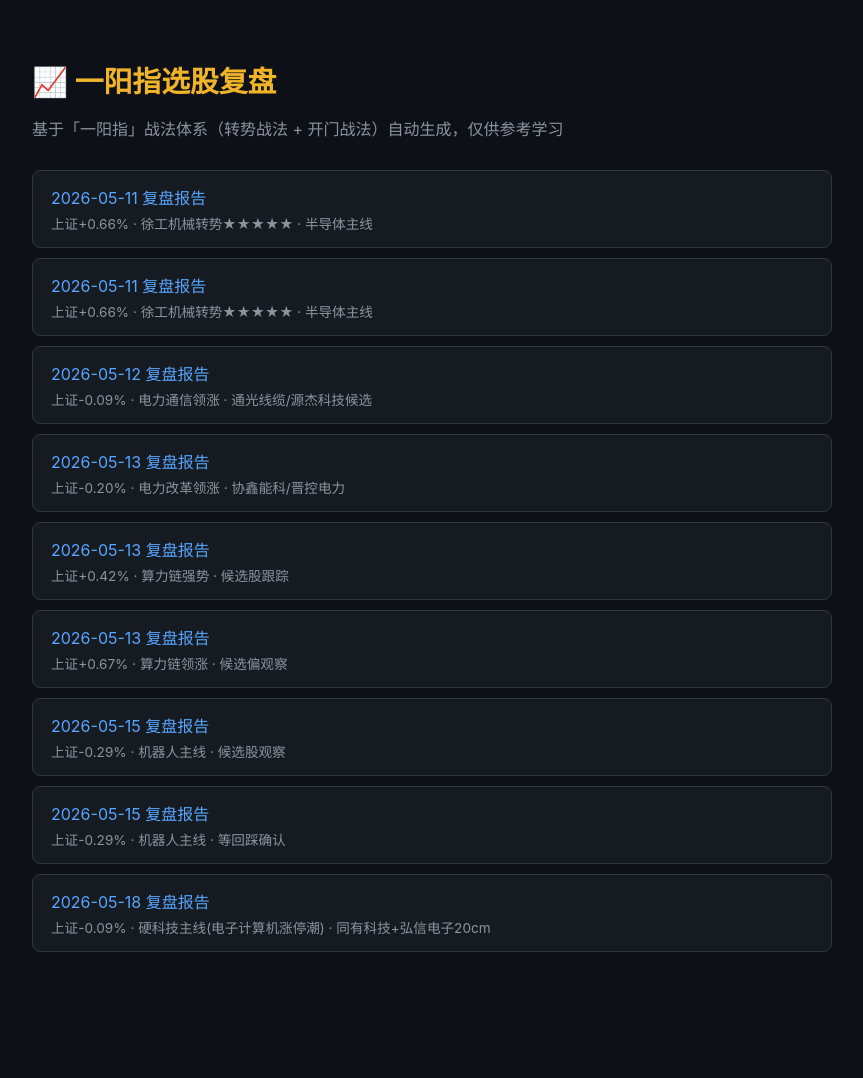
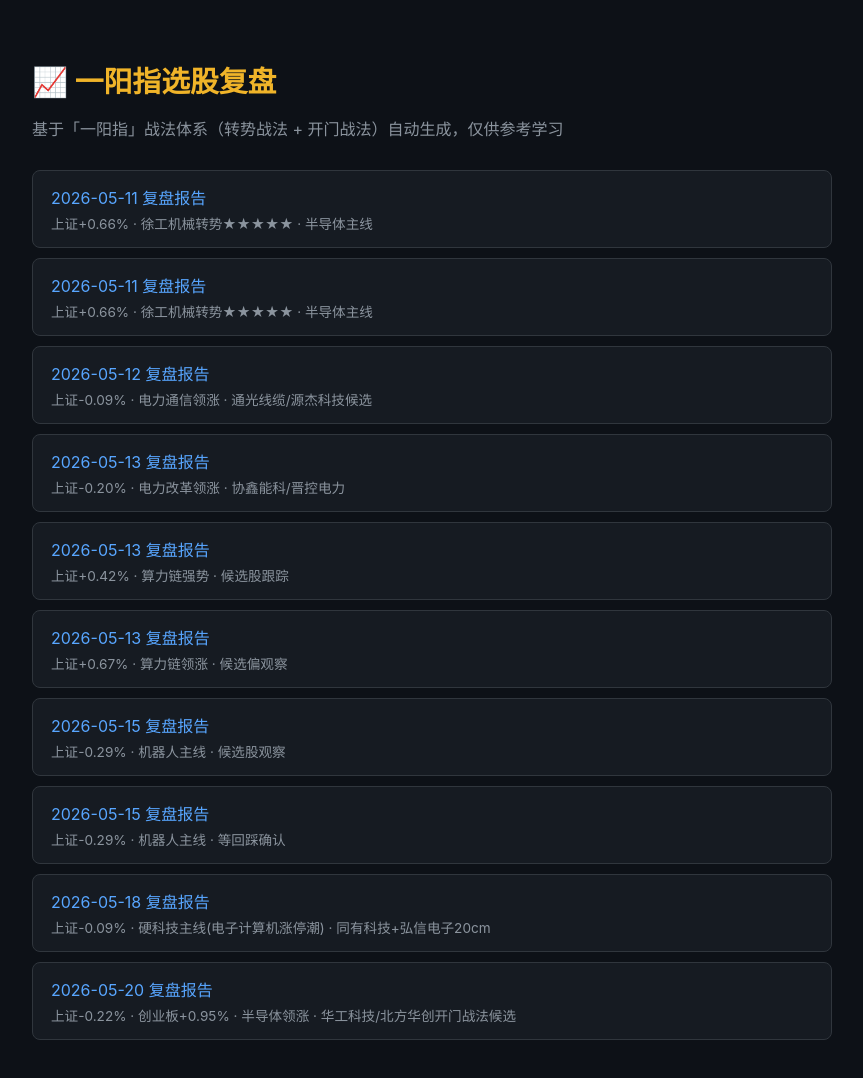
Before and after one commit to godgsvn/yyz-reports, a plain HTML site: page index.html in a window 1280 px wide. Shown: the whole page, without its empty margins (208-1071 px from the left). Before the commit the page ends 1008 px from the top, so only its background shows below. Drawn offline with Linux system fonts and the light colour scheme.

Commit message:
update index for 2026-05-20

```diff
--- a/index.html
+++ b/index.html
@@ -28,6 +28,7 @@ p{color:#8b949e;margin-bottom:30px;}
   <li><a href="reports/2026-05-15.html">2026-05-15 复盘报告<div class="date">上证-0.29% · 机器人主线 · 候选股观察</div></a></li>
   <li><a href="reports/2026-05-15.html">2026-05-15 复盘报告<div class="date">上证-0.29% · 机器人主线 · 等回踩确认</div></a></li>
   <li><a href="reports/2026-05-18.html">2026-05-18 复盘报告<div class="date">上证-0.09% · 硬科技主线(电子计算机涨停潮) · 同有科技+弘信电子20cm</div></a></li>
+  <li><a href="reports/2026-05-20.html">2026-05-20 复盘报告<div class="date">上证-0.22% · 创业板+0.95% · 半导体领涨 · 华工科技/北方华创开门战法候选</div></a></li>
 </ul>
 </body>
 </html>
```
